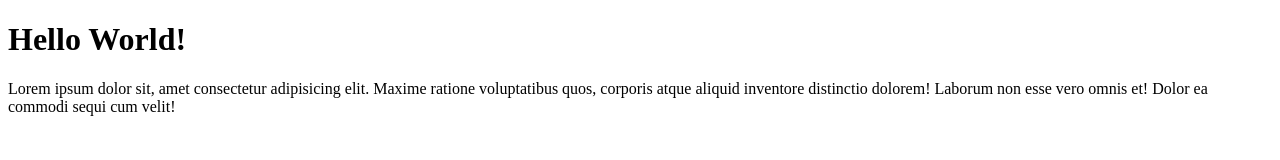
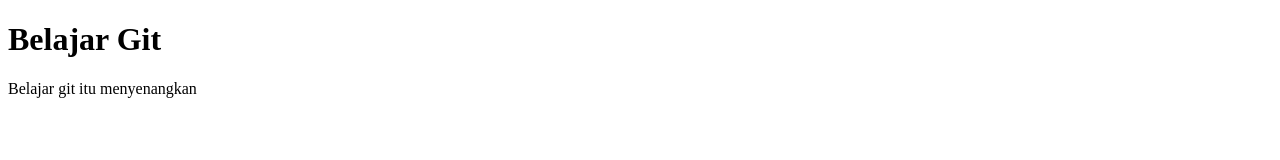
Before and after one commit to hanasoke/hanas-study, a plain HTML site: page index.html in a window 1280 px wide. Drawn offline with Linux system fonts and the light colour scheme.

Commit message:
mengubah file sederhana

```diff
--- a/index.html
+++ b/index.html
@@ -9,9 +9,8 @@
 </head>
 
 <body>
-    <h1>Hello World!</h1>
-    <p>Lorem ipsum dolor sit, amet consectetur adipisicing elit. Maxime ratione voluptatibus quos, corporis atque
-        aliquid inventore distinctio dolorem! Laborum non esse vero omnis et! Dolor ea commodi sequi cum velit!</p>
+    <h1>Belajar Git</h1>
+    <p>Belajar git itu menyenangkan</p>
 
 </body>
 
```
